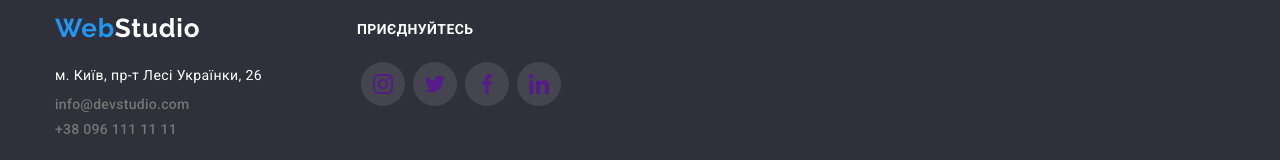
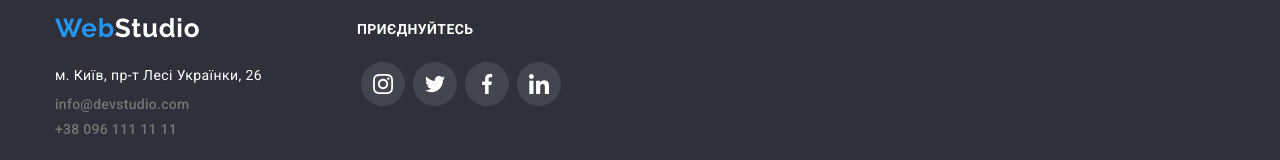
Before and after one commit to 001elijah/goit-markup-hw-04, a plain HTML site: page index.html in a window 1280 px wide. Shown: the part 2664-2824 px from the top of the page. Drawn offline with nearby package versions, Linux system fonts and the light colour scheme.

Commit message:
update styles.css

```diff
--- a/css/styles.css
+++ b/css/styles.css
@@ -613,6 +613,8 @@ nav a {
 
     height: 28px;
     width: 28px;
+
+    color: var(--white-text-color);
 }
 
 .icon {
```
